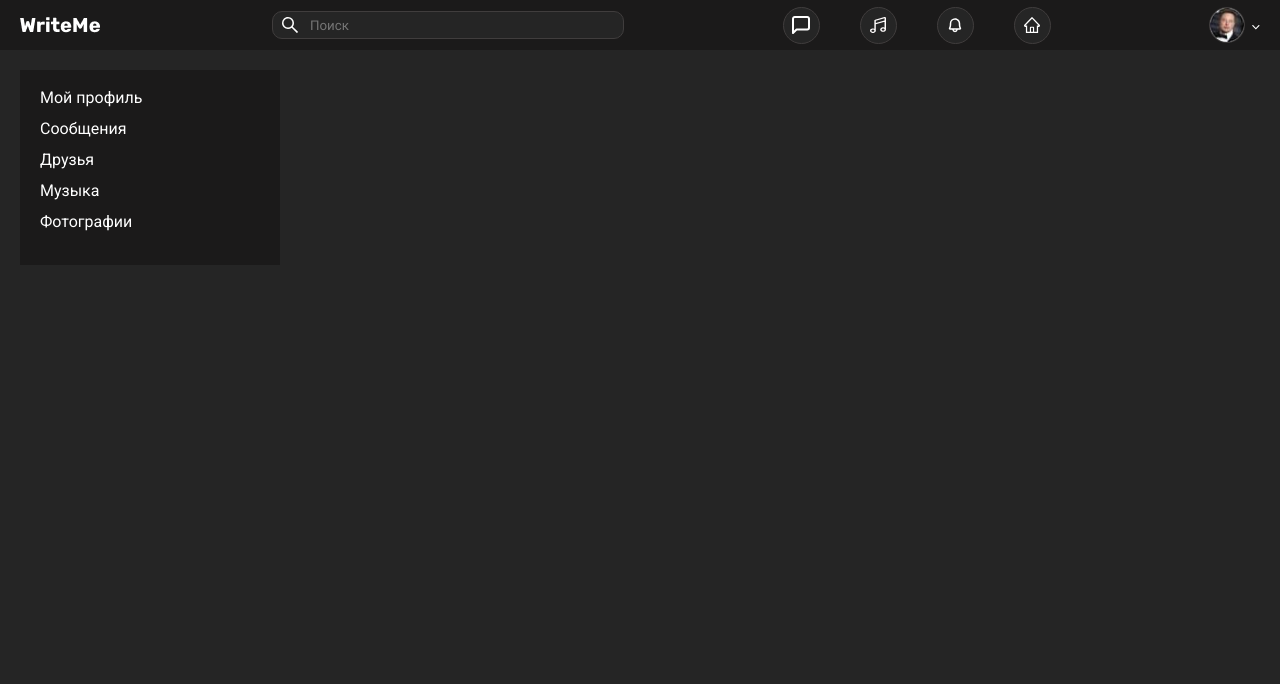
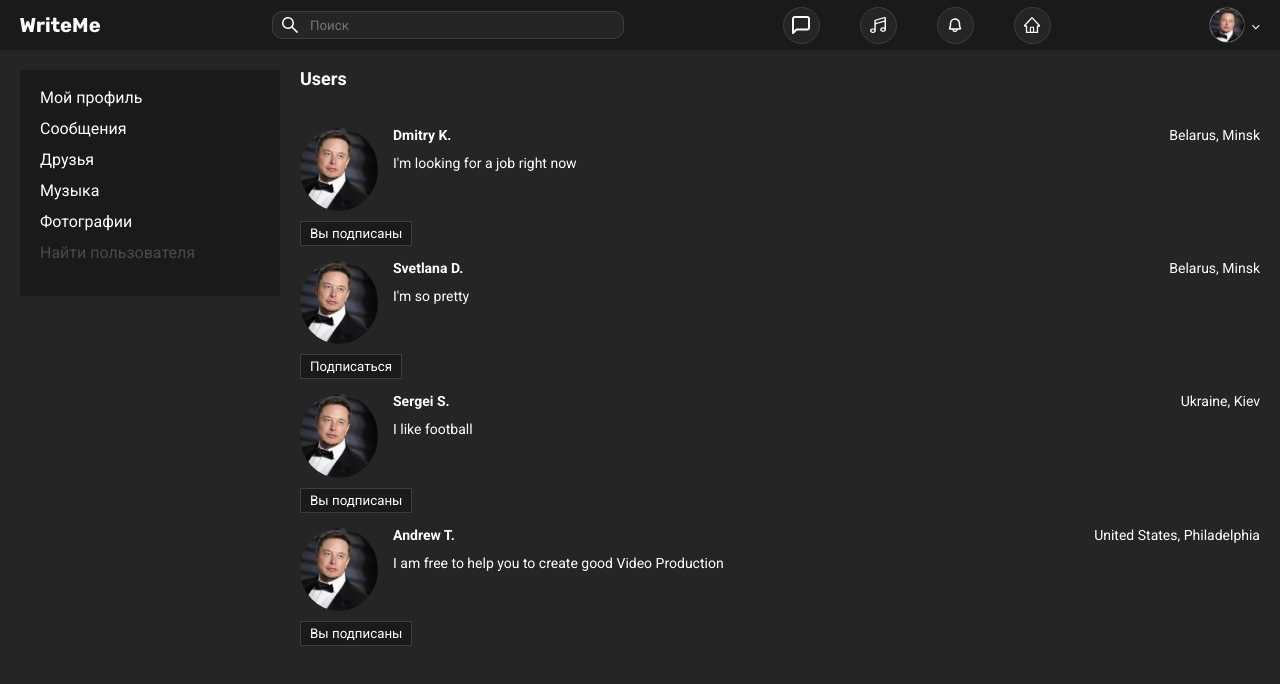
Before and after one commit to Herman461/social-network-app, a React (Create React App) app: page /users in a window 1280 px wide. Shown: the top 684 px of the page. Built offline with nearby package versions, Linux system fonts and the light colour scheme.

Commit message:
Сделал страницу пользователей.

```diff
--- a/src/components/App.js
+++ b/src/components/App.js
@@ -10,6 +10,7 @@ import Music from './pages/Music';
 import Gallery from './pages/Gallery';
 import DialogsContainer from './Dialogs/DialogsContainer';
 import ProfileContainer from './Profile/ProfileContainer';
+import UsersContainer from './Users/UsersContainer';
 
 const App = (props) => {
    return (
@@ -31,6 +32,12 @@ const App = (props) => {
                      )}
                      path="/dialogs"
                   />
+                  <Route
+                     render={() => (
+                        <UsersContainer />
+                     )}
+                     path="/users"
+                  />
                   <Route component={Friends} path="/friends" />
                   <Route component={Music} path="/music" />
                   <Route component={Gallery} path="/gallery" />
--- a/src/components/Sidebar.jsx
+++ b/src/components/Sidebar.jsx
@@ -10,6 +10,7 @@ const Sidebar = () => {
 				<li><NavLink to="/friends" activeClassName="_active" className="side-page__link">Друзья</NavLink></li>
 				<li><NavLink to="/music" activeClassName="_active" className="side-page__link">Музыка</NavLink></li>
 				<li><NavLink to="/gallery" activeClassName="_active" className="side-page__link">Фотографии</NavLink></li>
+				<li><NavLink to="/users" activeClassName="_active" className="side-page__link">Найти пользователя</NavLink></li>
 			</ul>
 		</aside>
 	);
--- /dev/null
+++ b/src/components/Users/UserItem.jsx
@@ -0,0 +1,33 @@
+import React from 'react';
+import ava from '../../assets/img/ava.jpg';
+
+const UserItem = (props) => {
+	return (
+		<li className="users__item item-users">
+			<div className="item-users__body">
+				<div className="item-users__ava">
+					<img src={ava} alt="" />
+				</div>
+				<div className="item-users__content">
+					<div className="item-users__info info-users">
+						<div className="info-users__top">
+							<div className="info-users__name">{props.user.fullName}</div>
+							<div className="info-users__location">
+								{`${props.user.location.country}, ${props.user.location.city}`}
+							</div>
+						</div>
+						<div className="info-users__status">{props.user.status}</div>
+					</div>
+				</div>
+			</div>
+			<button
+				className="item-users__button"
+				onClick={() => props.toggleSubscribe(props.user.id)}
+			>
+				{props.user.subscribed ? "Вы подписаны" : "Подписаться"}
+			</button>
+		</li>
+	);
+}
+
+export default UserItem;
--- /dev/null
+++ b/src/components/Users/Users.jsx
@@ -0,0 +1,33 @@
+import React from 'react';
+import UserItem from './UserItem';
+
+const Users = (props) => {
+
+	if (props.users.length === 0) {
+		props.setUsers([
+			{ subscribed: true, fullName: "Dmitry K.", location: { country: "Belarus", city: "Minsk" }, status: "I'm looking for a job right now", id: 1 },
+			{ subscribed: false, fullName: "Svetlana D.", location: { country: "Belarus", city: "Minsk"}, status: "I'm so pretty", id: 2 },
+			{ subscribed: true, fullName: "Sergei S.", location: { country: "Ukraine", city: "Kiev"}, status: "I like football", id: 3 },
+			{ subscribed: true, fullName: "Andrew T.", location: { country: "United States", city: "Philadelphia"}, status: "I am  free to help you to create good Video Production", id: 4 }
+		])
+	}
+	let usersElements = props.users.map(user => (
+		<UserItem
+			key={user.id}
+			setUsers={props.setUsers}
+			toggleSubscribe={props.toggleSubscribe}
+			user={user}
+		/>
+	));
+
+	return (
+		<div className="users">
+			<div className="users__title">Users</div>
+			<ul className="users__items">
+				{usersElements}
+			</ul>
+		</div>
+	);
+};
+
+export default Users;
--- /dev/null
+++ b/src/components/Users/UsersContainer.jsx
@@ -0,0 +1,17 @@
+import React from 'react';
+import { connect } from 'react-redux';
+
+import Users from './Users';
+import { setUsers, toggleSubscribe } from '../../redux/actions';
+
+
+const mapStateToProps = (state) => ({
+	users: state.usersPage.users
+})
+const mapDispatchToProps = (dispatch) => ({
+	setUsers: (users) => dispatch(setUsers(users)),
+	toggleSubscribe: (userId) => dispatch(toggleSubscribe(userId)),
+})
+const UsersContainer = connect(mapStateToProps, mapDispatchToProps)(Users);
+
+export default UsersContainer;
--- a/src/index.css
+++ b/src/index.css
@@ -465,3 +465,51 @@ a {
    border: 1px solid #403d3d;
    background-color: #1b1a1a;
 }
+.users {
+   width: 100%;
+}
+.item-users__body {
+   display: flex;
+   margin: 0px 0px 10px 0px;
+}
+
+.users__item {
+   margin: 0px 0px 15px 0px;
+}
+
+.item-users__content {
+   flex: 1 1 auto;
+   padding: 0px 0px 0px 15px;
+}
+.item-users__ava {
+   flex: 0 0 78px;
+}
+.item-users__ava img {
+   max-width: 100%;
+   border-radius: 50%;
+}
+.users__title {
+   font-size: 18px;
+   font-weight: 700;
+   margin: 0px 0px 40px 0px;
+}
+
+.info-users__name {
+   margin: 0px 0px 14px 0px;
+   font-weight: 700;
+}
+
+.info-users__top {
+   display: flex;
+   justify-content: space-between;
+}
+.item-users__button {
+   display: inline-flex;
+   justify-content: center;
+   align-items: center;
+   height: 25px;
+   padding: 0px 9px;
+   color: #fff;
+   background-color: #1b1a1a;
+   border: 1px solid #403d3d;
+}
--- a/src/index.js
+++ b/src/index.js
@@ -11,9 +11,7 @@ window.store = store;
 ReactDOM.render(
    <Provider store={store}>
       <BrowserRouter>
-         <React.StrictMode>
-            <App />
-         </React.StrictMode>
+         <App />
       </BrowserRouter>
    </Provider>,
    document.getElementById('root'),
--- a/src/redux/actions.js
+++ b/src/redux/actions.js
@@ -2,7 +2,8 @@ export const ADD_POST = "ADD_POST";
 export const UPDATE_NEW_POST_TEXT = "UPDATE_NEW_POST_TEXT";
 export const SEND_MESSAGE = "SEND_MESSAGE";
 export const UPDATE_NEW_MESSAGE_TEXT = "UPDATE_NEW_MESSAGE_TEXT";
-
+export const SET_USERS = 'SET_USERS';
+export const TOGGLE_SUBSCRIBE = 'TOGGLE_SUBSCRIBE';
 
 export const addPost = () => ({
 	type: ADD_POST,
@@ -11,7 +12,7 @@ export const addPost = () => ({
 export const updateNewPostText = (postText) => ({
 	type: UPDATE_NEW_POST_TEXT,
 	postText
-})
+});
 
 export const sendMessage = () => ({
 	type: SEND_MESSAGE
@@ -20,4 +21,15 @@ export const sendMessage = () => ({
 export const updateNewMessageText = (messageText) => ({
 	type: UPDATE_NEW_MESSAGE_TEXT,
 	messageText
-})
+});
+
+export const toggleSubscribe = (userId) => ({
+	type: TOGGLE_SUBSCRIBE,
+	userId
+});
+
+
+export const setUsers = (users) => ({
+	type: SET_USERS,
+	users
+});
--- a/src/redux/redux-store.js
+++ b/src/redux/redux-store.js
@@ -1,10 +1,12 @@
 import { createStore, combineReducers } from 'redux';
 import { profileReducer } from './profileReducer';
 import { dialogsReducer } from './dialogsReducer';
+import { usersReducer } from './usersReducer';
 
 let reducers = combineReducers({
 	profilePage: profileReducer,
-	dialogsPage: dialogsReducer
+	dialogsPage: dialogsReducer,
+	usersPage: usersReducer
 })
 
 let store = createStore(reducers);
--- /dev/null
+++ b/src/redux/usersReducer.js
@@ -0,0 +1,22 @@
+import { SET_USERS, TOGGLE_SUBSCRIBE } from './actions';
+
+let initialState = {
+	users: []
+}
+
+export const usersReducer = (state = initialState, action) => {
+	switch (action.type) {
+		case TOGGLE_SUBSCRIBE:
+			return {
+				...state,
+				users: state.users.map(user => user.id === action.userId ? {...user, subscribed: !user.subscribed} : user)
+			}
+		case SET_USERS:
+			return {
+				...state,
+				users: [...state.users, ...action.users]
+			}
+		default:
+			return state;
+	}
+}
```
